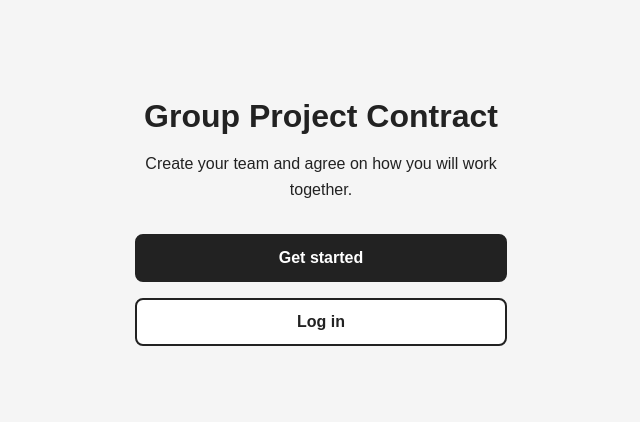
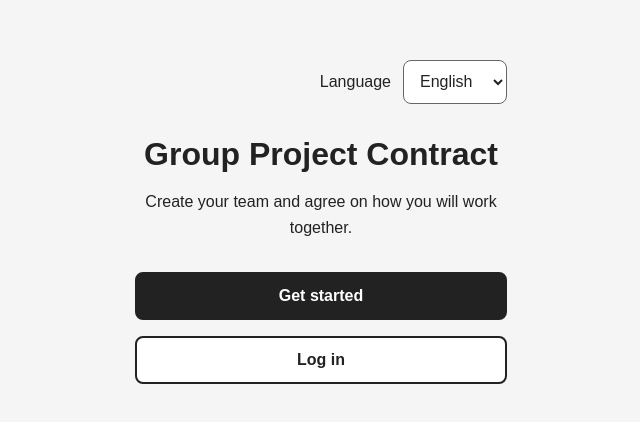
Before and after one commit to erdetadragusha/group-project-contract, a plain HTML site: page mateo/index.html in a window 1280 px wide. Shown: the part 178-600 px from the top of the page, without its empty margins (319-959 px from the left). Drawn offline with Linux system fonts and the light colour scheme.

Commit message:
Add three languages to welcome screen

```diff
--- a/mateo/index.html
+++ b/mateo/index.html
@@ -3,18 +3,43 @@
 <head>
     <meta charset="UTF-8">
     <meta name="viewport" content="width=device-width, initial-scale=1.0">
-    <title>Welcome | Group Project Contract</title>
+    <title data-i18n="pageTitle">Welcome | Group Project Contract</title>
     <link rel="stylesheet" href="style.css">
 </head>
 <body>
     <main class="welcome">
-        <h1>Group Project Contract</h1>
-        <p>Create your team and agree on how you will work together.</p>
+        <div class="language-control">
+            <label for="language-select" data-i18n="language">
+                Language
+            </label>
 
-        <nav class="welcome-actions" aria-label="Get started">
-            <a href="signup.html" class="button">Get started</a>
-            <a href="login.html" class="button button-secondary">Log in</a>
+            <select id="language-select" name="language">
+                <option value="en" lang="en">English</option>
+                <option value="hr" lang="hr">Hrvatski</option>
+                <option value="sq" lang="sq">Shqip</option>
+            </select>
+        </div>
+
+        <h1 data-i18n="heading">Group Project Contract</h1>
+
+        <p data-i18n="introduction">
+            Create your team and agree on how you will work together.
+        </p>
+
+        <nav class="welcome-actions"
+            aria-label="Get started" data-i18n-aria="navigation">
+
+            <a href="signup.html" class="button" data-i18n="signup">
+                Get started
+            </a>
+
+            <a href="login.html" class="button button-secondary"
+                data-i18n="login">
+                Log in
+            </a>
         </nav>
     </main>
+
+    <script src="language.js"></script>
 </body>
 </html>
--- /dev/null
+++ b/mateo/language.js
@@ -0,0 +1,91 @@
+(function(){
+    const translations={
+        en:{
+            pageTitle:"Welcome | Group Project Contract",
+            language:"Language",
+            heading:"Group Project Contract",
+            introduction:"Create your team and agree on how you will work together.",
+            navigation:"Get started",
+            signup:"Get started",
+            login:"Log in"
+        },
+        hr:{
+            pageTitle:"Dobro došli | Ugovor za grupni projekt",
+            language:"Jezik",
+            heading:"Ugovor za grupni projekt",
+            introduction:"Stvorite svoj tim i dogovorite kako ćete zajedno raditi.",
+            navigation:"Početak",
+            signup:"Započni",
+            login:"Prijavi se"
+        },
+        sq:{
+            pageTitle:"Mirë se vini | Kontrata e projektit në grup",
+            language:"Gjuha",
+            heading:"Kontrata e projektit në grup",
+            introduction:"Krijoni ekipin tuaj dhe bini dakord se si do të punoni së bashku.",
+            navigation:"Filloni",
+            signup:"Fillo",
+            login:"Hyr"
+        }
+    };
+
+    const languageSelect=document.querySelector("#language-select");
+    let language="en";
+
+    try{
+        const savedLanguage=localStorage.getItem("appLanguage");
+
+        if(Object.hasOwn(translations,savedLanguage)){
+            language=savedLanguage;
+        }
+    }catch(error){
+        language="en";
+    }
+
+    function applyLanguage(){
+        const labels=translations[language];
+
+        document.documentElement.lang=language;
+
+        document.querySelectorAll("[data-i18n]").forEach(function(element){
+            const key=element.getAttribute("data-i18n");
+
+            if(Object.hasOwn(labels,key)){
+                element.textContent=labels[key];
+            }
+        });
+
+        document.querySelectorAll("[data-i18n-aria]").forEach(function(element){
+            const key=element.getAttribute("data-i18n-aria");
+
+            if(Object.hasOwn(labels,key)){
+                element.setAttribute("aria-label",labels[key]);
+            }
+        });
+
+        if(languageSelect){
+            languageSelect.value=language;
+        }
+    }
+
+    if(languageSelect){
+        languageSelect.addEventListener("change",function(){
+            const selected=languageSelect.value;
+
+            if(!Object.hasOwn(translations,selected)){
+                return;
+            }
+
+            language=selected;
+            applyLanguage();
+
+            try{
+                localStorage.setItem("appLanguage",language);
+            }catch(error){
+                // The language still changes if storage is unavailable.
+            }
+        });
+    }
+
+    applyLanguage();
+})();
--- a/mateo/style.css
+++ b/mateo/style.css
@@ -198,3 +198,28 @@ button.button{
 [hidden]{
     display:none !important;
 }
+
+.language-control{
+    display:flex;
+    align-items:center;
+    justify-content:flex-end;
+    flex-wrap:wrap;
+    gap:12px;
+    margin-bottom:32px;
+}
+
+.language-control select{
+    min-height:44px;
+    max-width:100%;
+    padding:8px 12px;
+    border:1px solid #666;
+    border-radius:8px;
+    background:#fff;
+    color:#222;
+    font:inherit;
+}
+
+.language-control select:focus-visible{
+    outline:3px solid #005fcc;
+    outline-offset:3px;
+}
```
